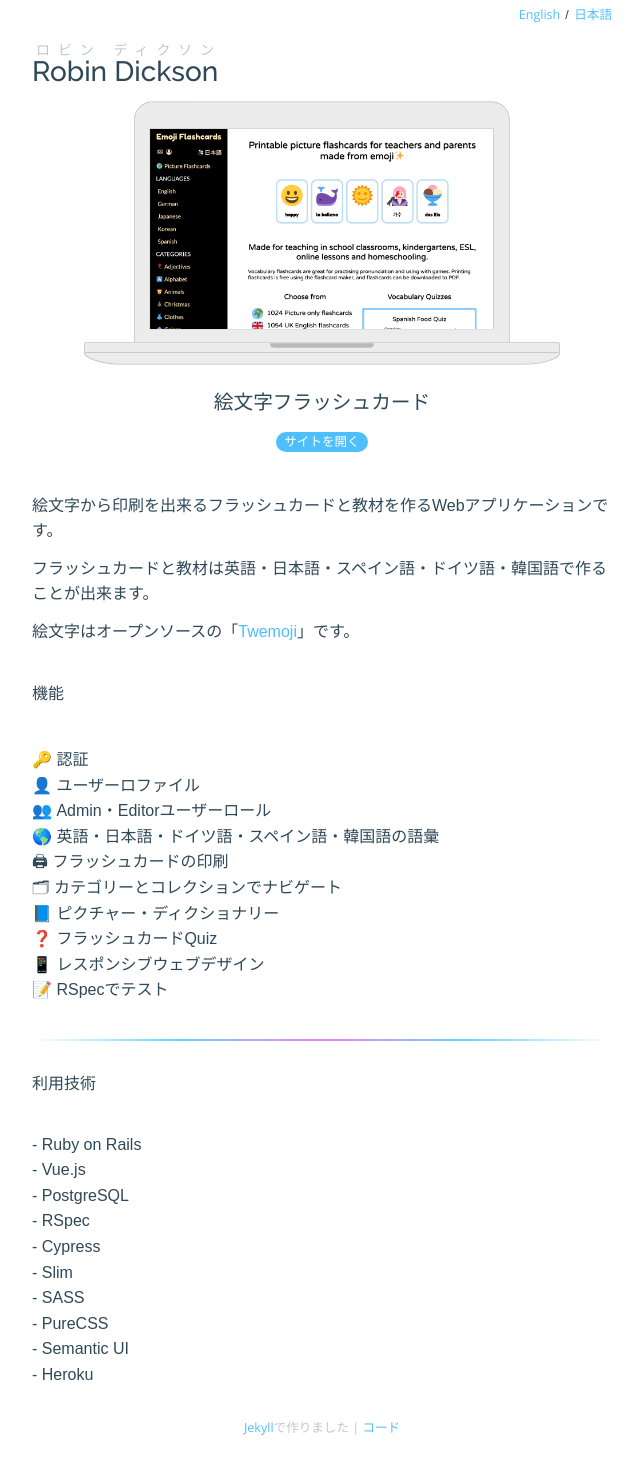
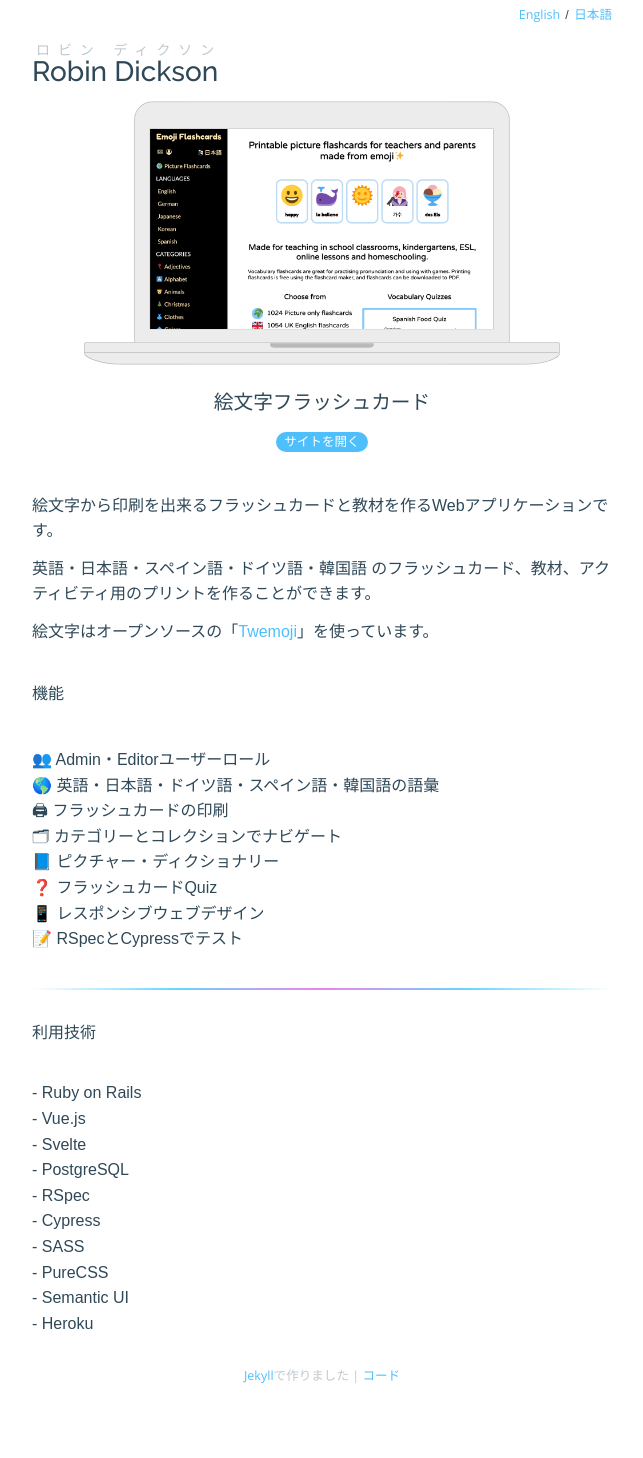
Before and after one commit to rbndickson/rbndickson.github.io, a Jekyll site: the page built from _projects/ja-emoji-flashcards.markdown, in a window 1280 px wide. Shown: the whole page, without its empty margins (318-961 px from the left). Built offline with Jekyll 4.4.1, drawn with Linux system fonts in a browser that asks for light colours; after the commit the page ends 1407 px from its top, so only the background shows below that.

Commit message:
feat: Update website copy

```diff
--- a/_projects/en-emoji-flashcards.markdown
+++ b/_projects/en-emoji-flashcards.markdown
@@ -20,12 +20,12 @@ Resources are available in English, German, Japanese, Korean and Spanish. User a
 
 👤 Admin and Editor user roles
 🌎 English, German, Japanese, Korean and Spanish materials
-🖨 Printable flashcards
+🖨 Printable flashcards, worksheets and games
 🗂 Flashcards grouped by categories and collections
 📘 Picture dictionaries
 ❓ Vocabulary quiz
 📱 Responsive design
-📝 Tested with RSpec
+📝 Tested with RSpec and Cypress
 
 ---
 
@@ -33,10 +33,10 @@ Resources are available in English, German, Japanese, Korean and Spanish. User a
 
 - Ruby on Rails
 - Vue.js
+- Svelte
 - PostgreSQL
 - RSpec
 - Cypress
-- Slim
 - SASS
 - PureCSS
 - Semantic UI
--- a/_projects/ja-emoji-flashcards.markdown
+++ b/_projects/ja-emoji-flashcards.markdown
@@ -14,14 +14,13 @@ platform: web
 ---
 絵文字から印刷を出来るフラッシュカードと教材を作るWebアプリケーションです。
 
-フラッシュカードと教材は英語・日本語・スペイン語・ドイツ語・韓国語で作ることが出来ます。
+英語・日本語・スペイン語・ドイツ語・韓国語
+のフラッシュカード、教材、アクティビティ用のプリントを作ることができます。
 
-絵文字はオープンソースの「[Twemoji](https://github.com/twitter/twemoji)」です。
+絵文字はオープンソースの「[Twemoji](https://github.com/twitter/twemoji)」を使っています。
 
 ## 機能
 
-🔑 認証
-👤 ユーザーロファイル
 👥 Admin・Editorユーザーロール
 🌎 英語・日本語・ドイツ語・スペイン語・韓国語の語彙
 🖨 フラッシュカードの印刷
@@ -29,7 +28,7 @@ platform: web
 📘 ピクチャー・ディクショナリー
 ❓ フラッシュカードQuiz
 📱 レスポンシブウェブデザイン
-📝 RSpecでテスト
+📝 RSpecとCypressでテスト
 
 ---
 
@@ -37,10 +36,10 @@ platform: web
 
 - Ruby on Rails
 - Vue.js
+- Svelte
 - PostgreSQL
 - RSpec
 - Cypress
-- Slim
 - SASS
 - PureCSS
 - Semantic UI
```
Also changed, not shown: index.html (+6 -1 lines), ja/index.html (+9 -4 lines).
